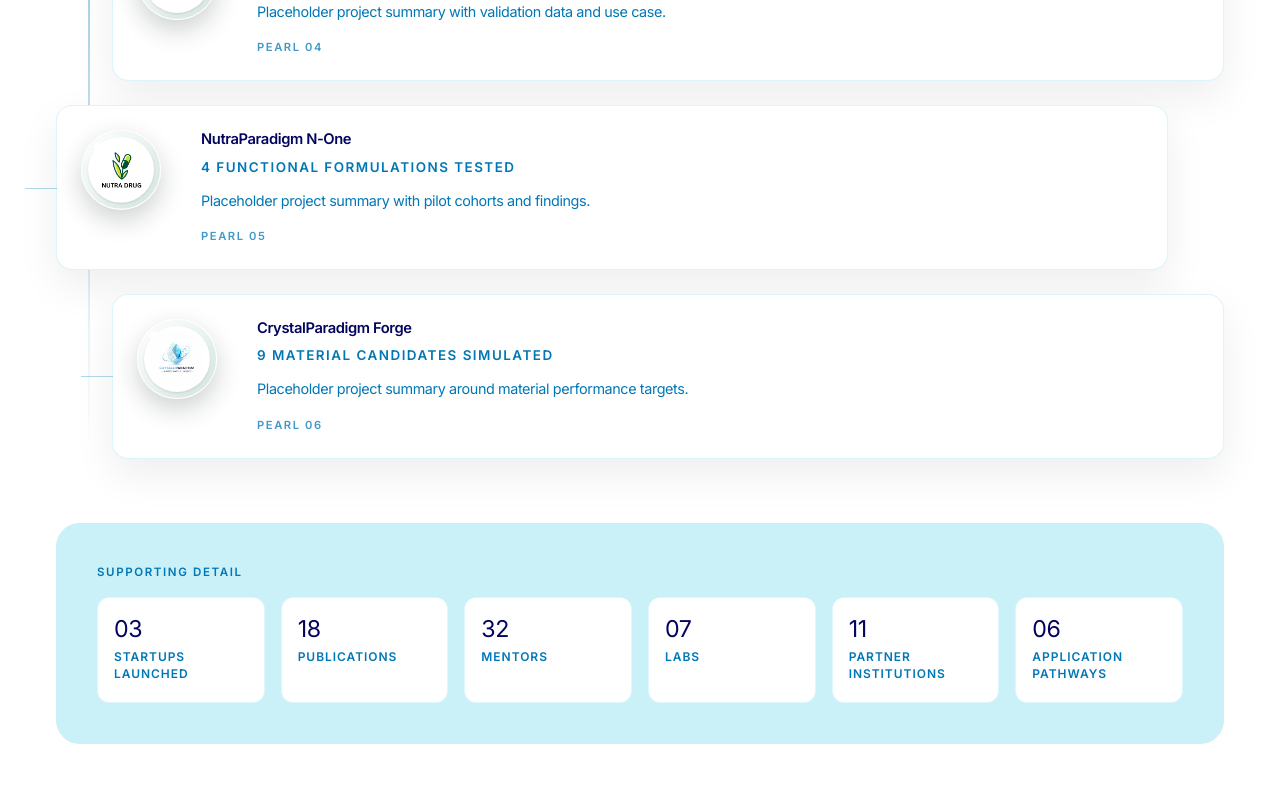
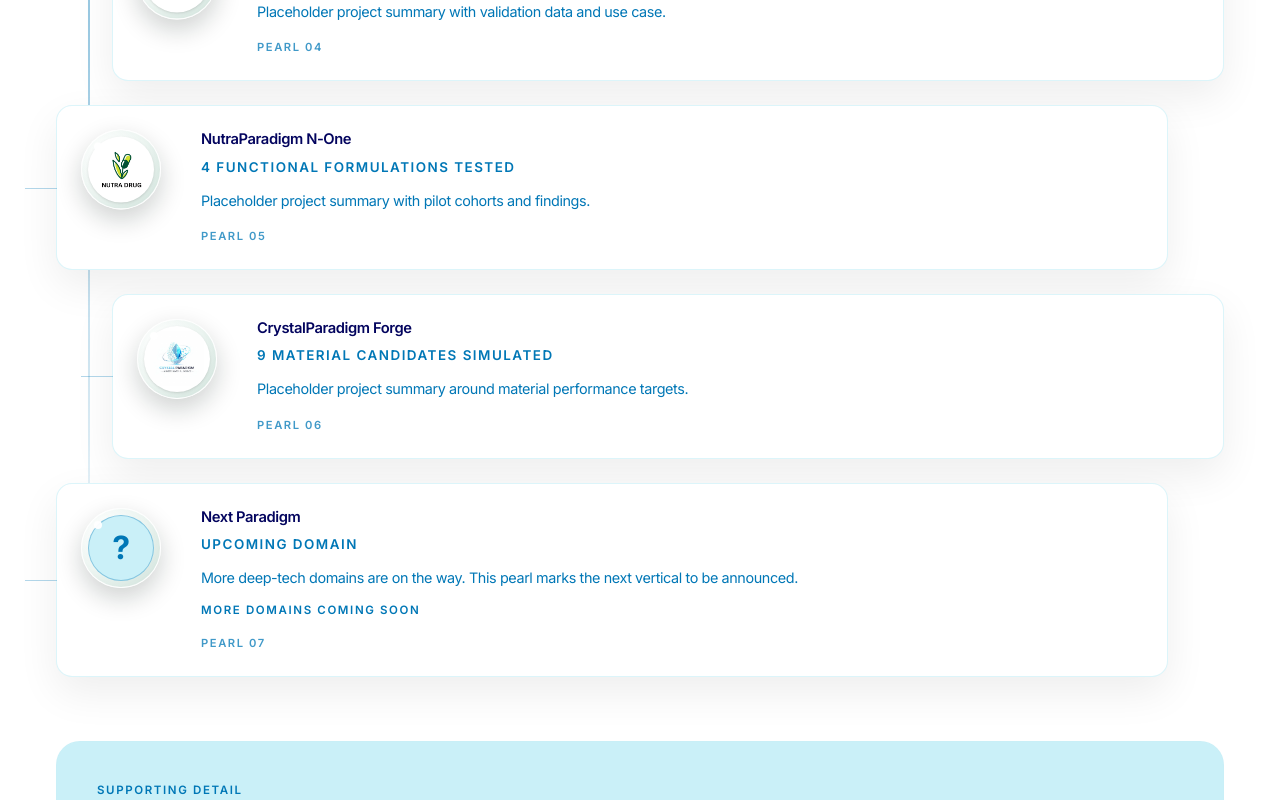
Before and after one commit to khub-website/khub, a Next.js app: page /about in a window 1280 px wide. Shown: the part 1440-2240 px from the top of the page. Built offline with nearby package versions, Linux system fonts and the light colour scheme.

Commit message:
Resolve offical/main sync conflict and keep upcoming pearl

```diff
--- a/src/app/about/page.js
+++ b/src/app/about/page.js
@@ -42,6 +42,13 @@ const flagshipProjects = [
     logo: "/logo-crystalparadigm.webp",
     outcome: "9 material candidates simulated",
     detail: "Placeholder project summary around material performance targets.",
+  },
+  {
+    name: "Next Paradigm",
+    logo: null,
+    outcome: "Upcoming Domain",
+    detail: "More deep-tech domains are on the way. This pearl marks the next vertical to be announced.",
+    upcoming: true,
   },
 ];
 
@@ -95,6 +102,13 @@ function PearlProjectCard({ project, index, reduceMotion }) {
           transition={reduceMotion ? {} : { duration: 2.4 + index * 0.12, repeat: Infinity, ease: "easeInOut" }}
         >
           <span className="pointer-events-none absolute left-3 top-3 h-2 w-2 rounded-full bg-white/95 z-10" />
+          {project.upcoming ? (
+            <div className="absolute inset-0 p-1.5">
+              <div className="w-full h-full rounded-full bg-surface-container-low border border-primary/35 flex items-center justify-center">
+                <span className="text-[2rem] leading-none font-bold text-primary">?</span>
+              </div>
+            </div>
+          ) : (
             <div className="absolute inset-0 p-1.5">
               <div className={`w-full h-full bg-white rounded-full flex items-center justify-center shadow-sm overflow-hidden ${project.logo.includes("neutra") || project.logo.includes("nutra") ? "p-2.5" : "p-1.5"}`}>
                 <Image
@@ -107,6 +121,7 @@ function PearlProjectCard({ project, index, reduceMotion }) {
                 />
               </div>
             </div>
+          )}
         </motion.div>
       </div>
 
@@ -120,6 +135,11 @@ function PearlProjectCard({ project, index, reduceMotion }) {
         <p className="text-[0.9rem] leading-relaxed text-on-surface-variant">
           {project.detail}
         </p>
+        {project.upcoming && (
+          <p className="mt-3 text-[0.72rem] uppercase tracking-[0.14em] text-primary font-semibold">
+            More domains coming soon
+          </p>
+        )}
         <p className="mt-4 text-[0.7rem] uppercase tracking-[0.14em] text-on-surface-variant/75 font-semibold">
           Pearl {String(index + 1).padStart(2, "0")}
         </p>
```
Lines whose indentation alone changed are shown as unchanged.
